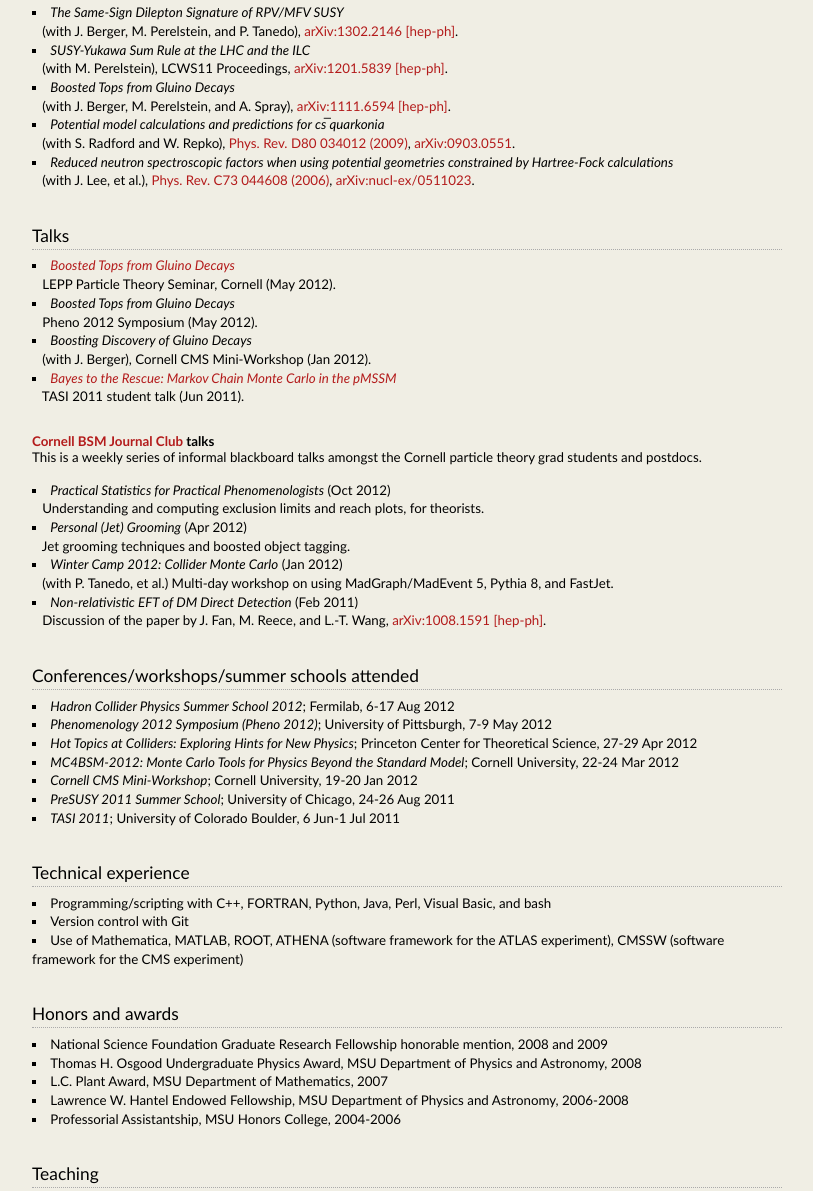
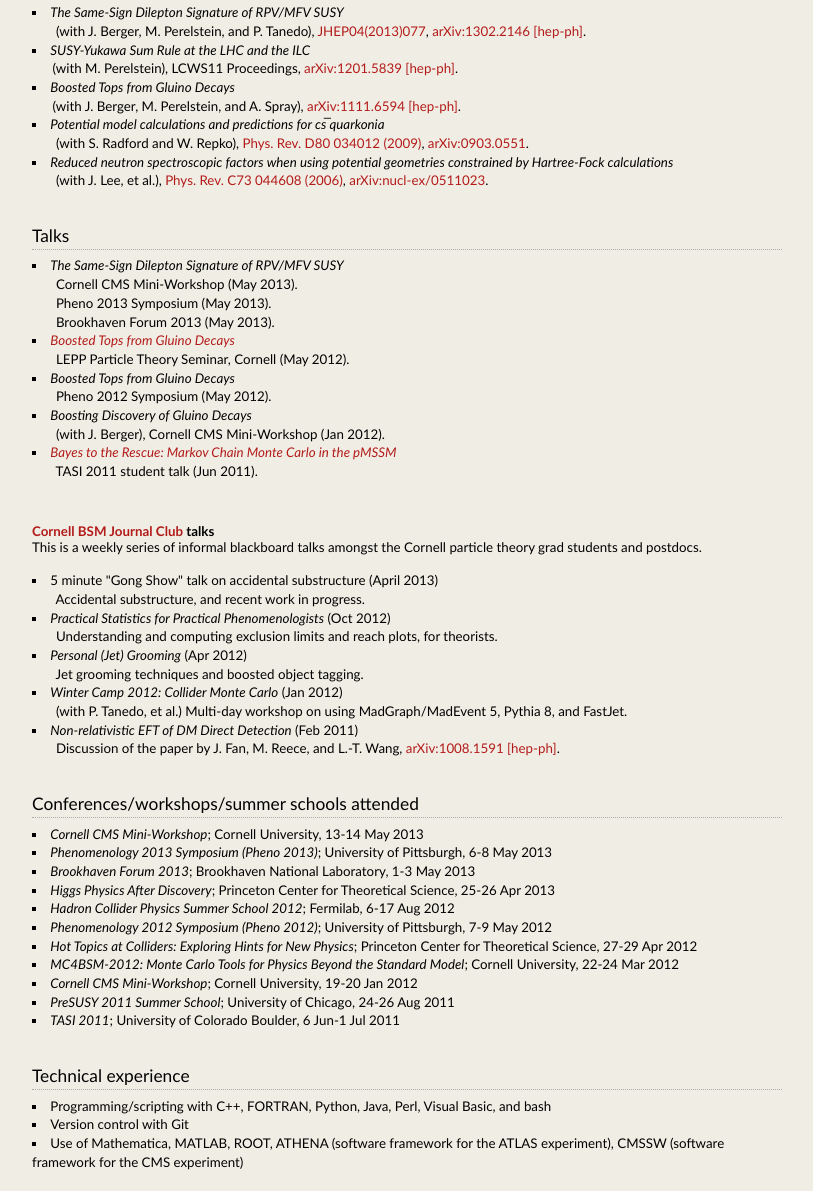
Before and after one commit to mikesaelim/mikesaelim.github.io, a plain HTML site: page cv.html in a window 1280 px wide. Shown: the part 604-1795 px from the top of the page, without its empty margins (233-1046 px from the left). Drawn offline with Linux system fonts and the light colour scheme.

Commit message:
added paper reference to SSDL RPV; added early summer conferences; adjusted indentation on cv

```diff
--- a/cv.html
+++ b/cv.html
@@ -77,45 +77,56 @@ Released   : 20080425
   <h4>Publications</h4>
   <ul>
     <li><i>The Same-Sign Dilepton Signature of RPV/MFV SUSY</i><br>
-    &nbsp;&nbsp;&nbsp;(with J. Berger, M. Perelstein, and P. Tanedo), <a href="http://arxiv.org/abs/1302.2146">arXiv:1302.2146 [hep-ph]</a>.
+    &nbsp;&nbsp;&nbsp;&nbsp;&nbsp;&nbsp; (with J. Berger, M. Perelstein, and P. Tanedo), <a href="http://link.springer.com/article/10.1007%2FJHEP04%282013%29077">JHEP04(2013)077</a>, <a href="http://arxiv.org/abs/1302.2146">arXiv:1302.2146 [hep-ph]</a>.
     <li><i>SUSY-Yukawa Sum Rule at the LHC and the ILC</i><br>
-    &nbsp;&nbsp;&nbsp;(with M. Perelstein), LCWS11 Proceedings, <a href="http://arxiv.org/abs/1201.5839">arXiv:1201.5839 [hep-ph]</a>.
+    &nbsp;&nbsp;&nbsp;&nbsp;&nbsp;&nbsp;(with M. Perelstein), LCWS11 Proceedings, <a href="http://arxiv.org/abs/1201.5839">arXiv:1201.5839 [hep-ph]</a>.
     <li><i>Boosted Tops from Gluino Decays</i><br>
-    &nbsp;&nbsp;&nbsp;(with J. Berger, M. Perelstein, and A. Spray), <a href="http://arxiv.org/abs/1111.6594">arXiv:1111.6594 [hep-ph]</a>.
+    &nbsp;&nbsp;&nbsp;&nbsp;&nbsp;&nbsp;(with J. Berger, M. Perelstein, and A. Spray), <a href="http://arxiv.org/abs/1111.6594">arXiv:1111.6594 [hep-ph]</a>.
     <li><i>Potential model calculations and predictions for cs&#773 quarkonia</i><br>
-    &nbsp;&nbsp;&nbsp;(with S. Radford and W. Repko), <a href="http://prd.aps.org/abstract/PRD/v80/i3/e034012">Phys. Rev. D80 034012 (2009)</a>, <a href="http://arxiv.org/abs/0903.0551">arXiv:0903.0551</a>.
+    &nbsp;&nbsp;&nbsp;&nbsp;&nbsp;&nbsp; (with S. Radford and W. Repko), <a href="http://prd.aps.org/abstract/PRD/v80/i3/e034012">Phys. Rev. D80 034012 (2009)</a>, <a href="http://arxiv.org/abs/0903.0551">arXiv:0903.0551</a>.
     <li><i>Reduced neutron spectroscopic factors when using potential geometries constrained by Hartree-Fock calculations</i><br>
-    &nbsp;&nbsp;&nbsp;(with J. Lee, et al.), <a href="http://prc.aps.org/abstract/PRC/v73/i4/e044608">Phys. Rev. C73 044608 (2006)</a>, <a href="http://arxiv.org/abs/nucl-ex/0511023">arXiv:nucl-ex/0511023</a>.
+    &nbsp;&nbsp;&nbsp;&nbsp;&nbsp;&nbsp; (with J. Lee, et al.), <a href="http://prc.aps.org/abstract/PRC/v73/i4/e044608">Phys. Rev. C73 044608 (2006)</a>, <a href="http://arxiv.org/abs/nucl-ex/0511023">arXiv:nucl-ex/0511023</a>.
   </ul>
 
 
   <h4>Talks</h4>
   <ul>
+    <li><i>The Same-Sign Dilepton Signature of RPV/MFV SUSY</i><br>
+    &nbsp;&nbsp;&nbsp;&nbsp;&nbsp;&nbsp; Cornell CMS Mini-Workshop (May 2013).<br>
+    &nbsp;&nbsp;&nbsp;&nbsp;&nbsp;&nbsp; Pheno 2013 Symposium (May 2013).<br>
+    &nbsp;&nbsp;&nbsp;&nbsp;&nbsp;&nbsp; Brookhaven Forum 2013 (May 2013).
     <li><i><a href="slides/SaelimBoostedTopsTalk3.pdf">Boosted Tops from Gluino Decays</a></i><br>
-    &nbsp;&nbsp;&nbsp;LEPP Particle Theory Seminar, Cornell (May 2012).
+    &nbsp;&nbsp;&nbsp;&nbsp;&nbsp;&nbsp; LEPP Particle Theory Seminar, Cornell (May 2012).
     <li><i>Boosted Tops from Gluino Decays</i><br>
-    &nbsp;&nbsp;&nbsp;Pheno 2012 Symposium (May 2012).
+    &nbsp;&nbsp;&nbsp;&nbsp;&nbsp;&nbsp; Pheno 2012 Symposium (May 2012).
     <li><i>Boosting Discovery of Gluino Decays</i><br>
-    &nbsp;&nbsp;&nbsp;(with J. Berger), Cornell CMS Mini-Workshop (Jan 2012).
+    &nbsp;&nbsp;&nbsp;&nbsp;&nbsp;&nbsp; (with J. Berger), Cornell CMS Mini-Workshop (Jan 2012).
     <li><i><a href="slides/TASItalk.pdf">Bayes to the Rescue: Markov Chain Monte Carlo in the pMSSM</a></i><br>
-    &nbsp;&nbsp;&nbsp;TASI 2011 student talk (Jun 2011).
+    &nbsp;&nbsp;&nbsp;&nbsp;&nbsp;&nbsp; TASI 2011 student talk (Jun 2011).
   </ul>
+  <br>
   <b><a href="http://www.lepp.cornell.edu/~pt267/journal.html">Cornell BSM Journal Club</a> talks</b><br>
   This is a weekly series of informal blackboard talks amongst the Cornell particle theory grad students and postdocs.<br><br>
   <ul>
+    <li>5 minute "Gong Show" talk on accidental substructure (April 2013)<br>
+    &nbsp;&nbsp;&nbsp;&nbsp;&nbsp;&nbsp; Accidental substructure, and recent work in progress.
     <li><i>Practical Statistics for Practical Phenomenologists</i> (Oct 2012)<br>
-    &nbsp;&nbsp;&nbsp;Understanding and computing exclusion limits and reach plots, for theorists.
+    &nbsp;&nbsp;&nbsp;&nbsp;&nbsp;&nbsp; Understanding and computing exclusion limits and reach plots, for theorists.
     <li><i>Personal (Jet) Grooming</i> (Apr 2012)<br>
-    &nbsp;&nbsp;&nbsp;Jet grooming techniques and boosted object tagging.
+    &nbsp;&nbsp;&nbsp;&nbsp;&nbsp;&nbsp; Jet grooming techniques and boosted object tagging.
     <li><i>Winter Camp 2012: Collider Monte Carlo</i> (Jan 2012)<br>
-    &nbsp;&nbsp;&nbsp;(with P. Tanedo, et al.) Multi-day workshop on using MadGraph/MadEvent 5, Pythia 8, and FastJet.
+    &nbsp;&nbsp;&nbsp;&nbsp;&nbsp;&nbsp; (with P. Tanedo, et al.) Multi-day workshop on using MadGraph/MadEvent 5, Pythia 8, and FastJet.
     <li><i>Non-relativistic EFT of DM Direct Detection</i> (Feb 2011)<br>
-    &nbsp;&nbsp;&nbsp;Discussion of the paper by J. Fan, M. Reece, and L.-T. Wang, <a href="http://arxiv.org/abs/1008.1591">arXiv:1008.1591 [hep-ph]</a>.
+    &nbsp;&nbsp;&nbsp;&nbsp;&nbsp;&nbsp; Discussion of the paper by J. Fan, M. Reece, and L.-T. Wang, <a href="http://arxiv.org/abs/1008.1591">arXiv:1008.1591 [hep-ph]</a>.
   </ul>
 
 
   <h4>Conferences/workshops/summer schools attended</h4>
   <ul>
+    <li><i>Cornell CMS Mini-Workshop</i>; Cornell University, 13-14 May 2013
+    <li><i>Phenomenology 2013 Symposium (Pheno 2013)</i>; University of Pittsburgh, 6-8 May 2013
+    <li><i>Brookhaven Forum 2013</i>; Brookhaven National Laboratory, 1-3 May 2013
+    <li><i>Higgs Physics After Discovery</i>; Princeton Center for Theoretical Science, 25-26 Apr 2013
     <li><i>Hadron Collider Physics Summer School 2012</i>; Fermilab, 6-17 Aug 2012
     <li><i>Phenomenology 2012 Symposium (Pheno 2012)</i>; University of Pittsburgh, 7-9 May 2012
     <li><i>Hot Topics at Colliders: Exploring Hints for New Physics</i>; Princeton Center for Theoretical Science, 27-29 Apr 2012
@@ -150,8 +161,8 @@ Released   : 20080425
 
   <h4>Other activities</h4>
   <ul>
-    <li>Field representative for Physics, Cornell Graduate and Professional Student Assembly, 2012 -
-    <li>Cornell Graduate School Academic Integrity Hearing Board, 2012 -
+    <li>Field representative for Physics, Cornell Graduate and Professional Student Assembly, 2012-2014
+    <li>Cornell Graduate School Academic Integrity Hearing Board, 2012-2014
     <li>Website co-chair, Expanding Your Horizons 2010
     <li>Adopt-a-Physicist, 2009
     <li>Volunteer, Expanding Your Horizons 2009
```
Also changed, not shown: research.html (+1 -1 lines).
